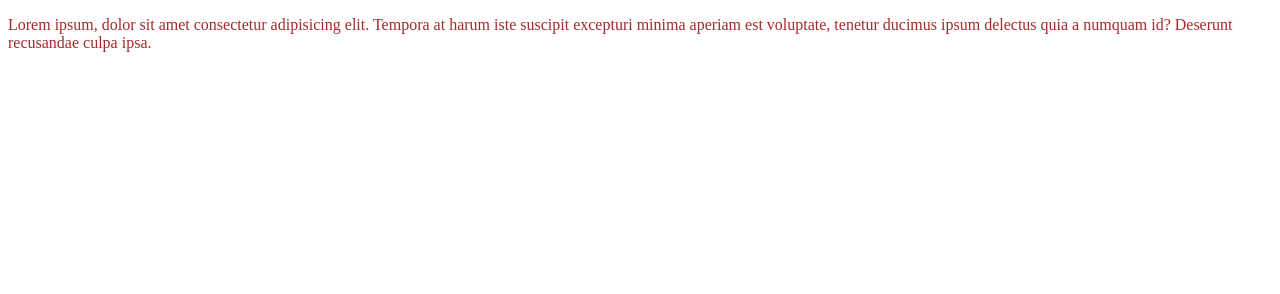
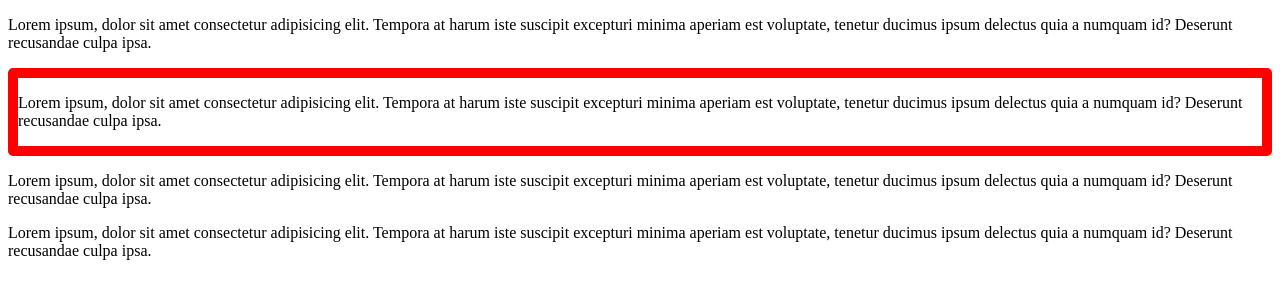
Before and after one commit to AG27101987/my-git-hub-repo, a plain HTML site: page index.html in a window 1280 px wide. Drawn offline with Linux system fonts and the light colour scheme.

Commit message:
div added

```diff
--- a/github.css
+++ b/github.css
@@ -1 +1,4 @@
-p{color: brown;}
+.first{
+    border: 10px solid red;
+    border-radius: 5px;
+}
--- a/index.html
+++ b/index.html
@@ -8,7 +8,18 @@
 </head>
 <body>
 
-    <p>Lorem ipsum, dolor sit amet consectetur adipisicing elit. Tempora at harum iste suscipit excepturi minima aperiam est voluptate, tenetur ducimus ipsum delectus quia a numquam id? Deserunt recusandae culpa ipsa.</p>
+    <div>
+        <p>Lorem ipsum, dolor sit amet consectetur adipisicing elit. Tempora at harum iste suscipit excepturi minima aperiam est voluptate, tenetur ducimus ipsum delectus quia a numquam id? Deserunt recusandae culpa ipsa.</p>
+    </div>
+    <div class="first">
+        <p>Lorem ipsum, dolor sit amet consectetur adipisicing elit. Tempora at harum iste suscipit excepturi minima aperiam est voluptate, tenetur ducimus ipsum delectus quia a numquam id? Deserunt recusandae culpa ipsa.</p>
+    </div>
+    <div class="second">
+        <p>Lorem ipsum, dolor sit amet consectetur adipisicing elit. Tempora at harum iste suscipit excepturi minima aperiam est voluptate, tenetur ducimus ipsum delectus quia a numquam id? Deserunt recusandae culpa ipsa.</p>
+    </div>
+    <div class="third">
+        <p>Lorem ipsum, dolor sit amet consectetur adipisicing elit. Tempora at harum iste suscipit excepturi minima aperiam est voluptate, tenetur ducimus ipsum delectus quia a numquam id? Deserunt recusandae culpa ipsa.</p>
+    </div>
 
 </body>
 </html>
```
